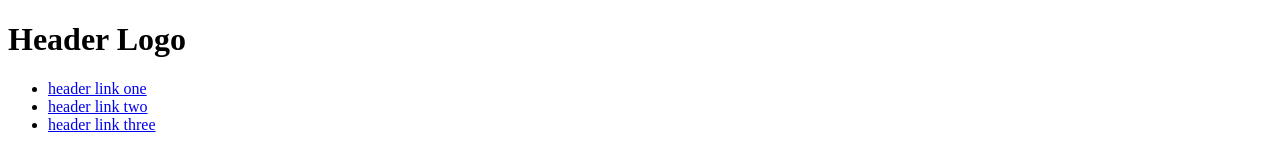
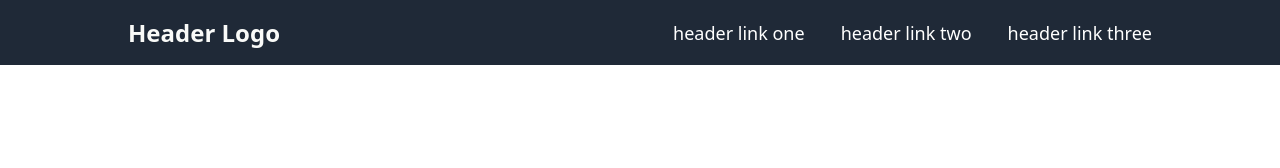
Before and after one commit to mmustavi/landing-page, a plain HTML site: page index.html in a window 1280 px wide. Drawn offline with Linux system fonts and the light colour scheme.

Commit message:
Add CSS to header

```diff
--- a/index.html
+++ b/index.html
@@ -15,15 +15,13 @@
 
             <h1 class="header-logo">Header Logo</h1>
 
-            <ul>
+            <ul class = header-links>
                 <li><a class = "header-link" href="https://www.theodinproject.com/lessons/foundations-landing-page">header link one</a></li>
                 <li><a class = "header-link" href="https://www.theodinproject.com/lessons/foundations-landing-page">header link two</a></li>
                 <li><a class = "header-link" href="https://www.theodinproject.com/lessons/foundations-landing-page">header link three</a></li>
             </ul>
 
         </div>
-
-        <div class = "footer"></div>
 
         <div class = "content">
 
@@ -37,8 +35,7 @@
 
         </div>
 
-
-
+        <div class = "footer"></div>
 
     </body>
 
--- a/style.css
+++ b/style.css
@@ -1,4 +1,41 @@
-/* ul {
+body {
+    margin: 0;
+    padding: 0;
+}
+
+.header {
+    /* Colors to default to unless otherwise specified */
+    background-color: #1f2937;
+    color: white;
+
+    padding: 0 10%;
+    border-radius: 0;
+
+    display: flex;
+    justify-content: space-between;
+    align-items: center;
+}
+
+.header-logo {
+    color: #F9FAF8;
+    font-size: 24px;
+    font-weight: 900;
+    font-family: system-ui, -apple-system, BlinkMacSystemFont, 'Segoe UI', Roboto, Oxygen, Ubuntu, Cantarell, 'Open Sans', 'Helvetica Neue', sans-serif;
+}
+
+.header-links {
     list-style-type: none;
     padding: 0;
-} */
+
+    color: #e5e7eb;
+    font-size: 18px;
+    font-family: system-ui, -apple-system, BlinkMacSystemFont, 'Segoe UI', Roboto, Oxygen, Ubuntu, Cantarell, 'Open Sans', 'Helvetica Neue', sans-serif;
+
+    display: flex;
+    gap: 36px;
+}
+
+a {
+    text-decoration: none;
+    color: white;
+}
```
